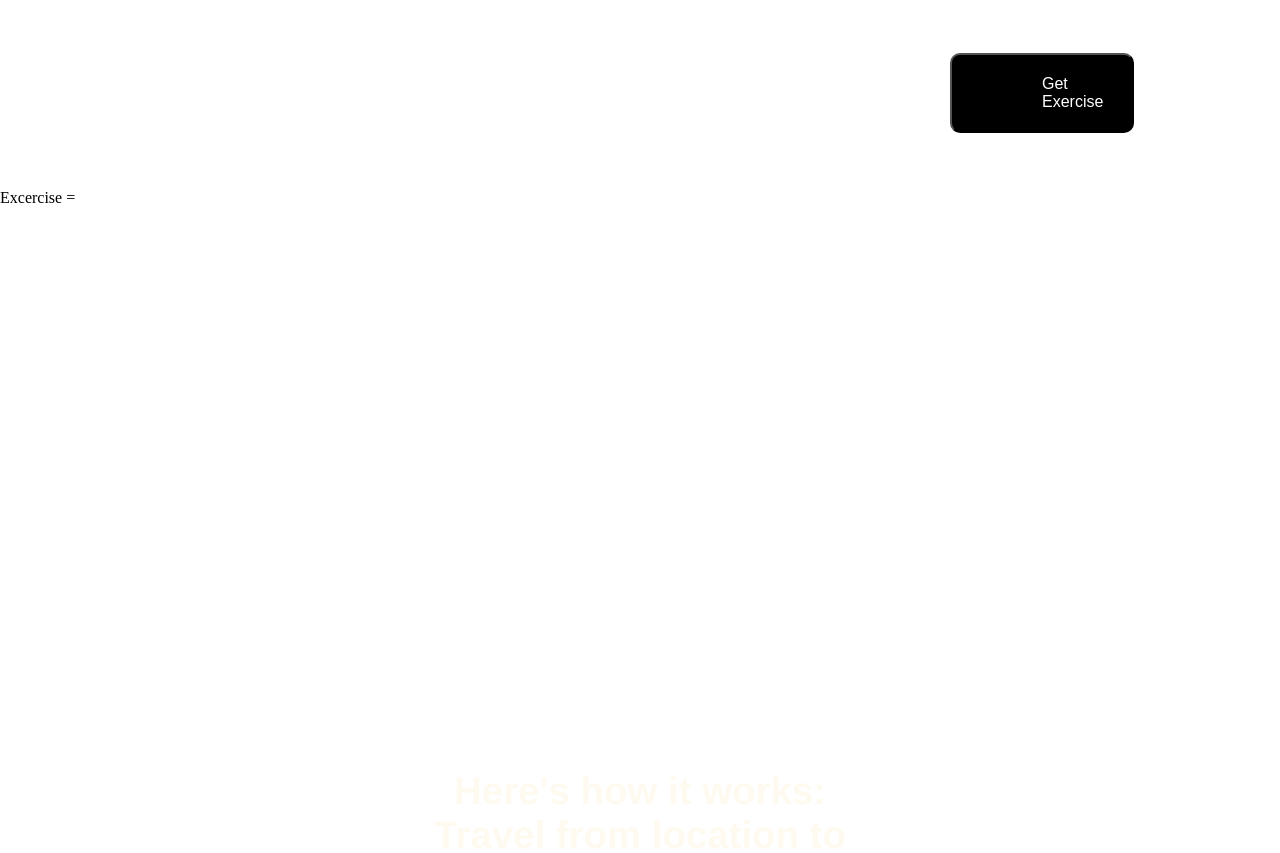
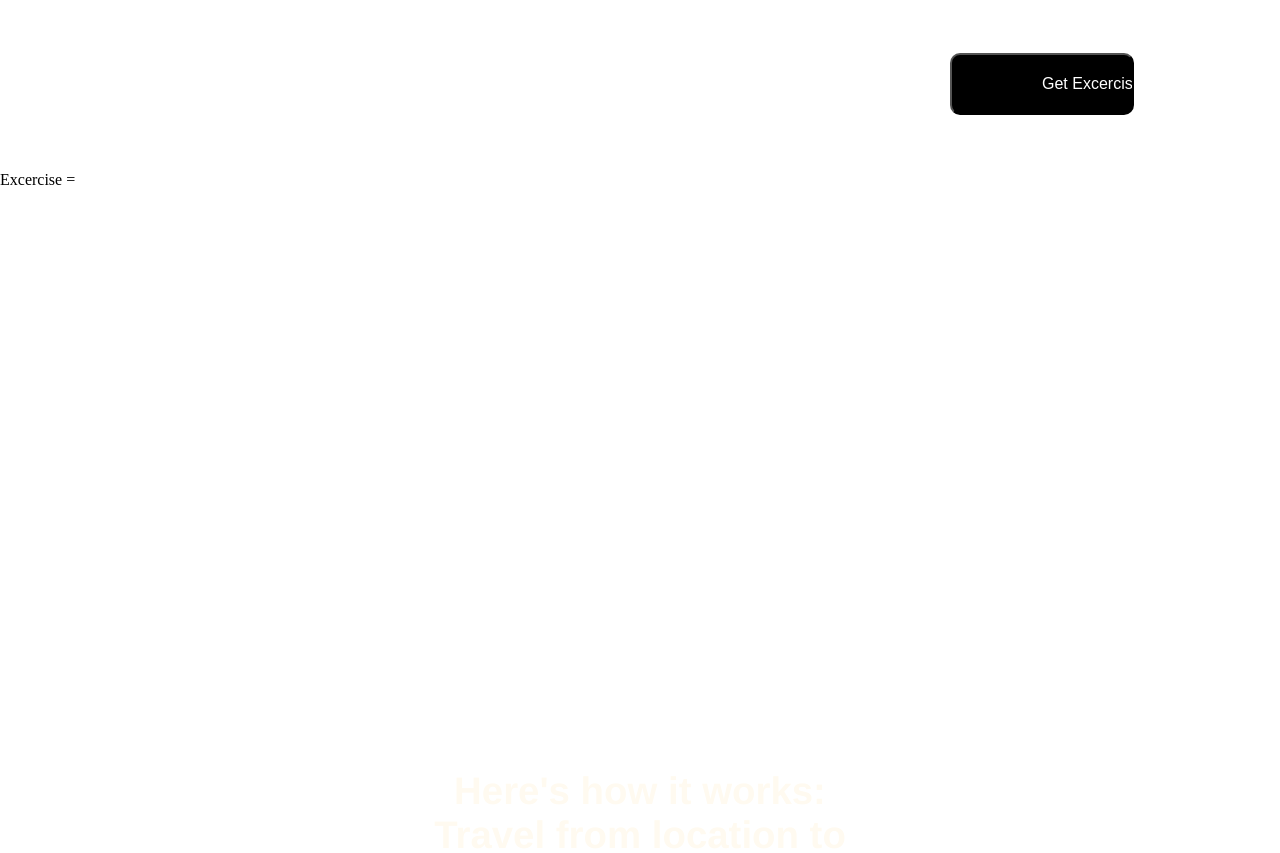
Before and after one commit to jennatark/FinalProject, a plain HTML site: page index.html in a window 1280 px wide. Shown: the part 3487-4340 px from the top of the page. Drawn offline with Linux system fonts and the light colour scheme.

Commit message:
Update index.html

```diff
--- a/index.html
+++ b/index.html
@@ -2,6 +2,7 @@
     <head>
         <title>Final Website</title>
         <link rel="stylesheet" href="final.css">
+        <script src="final.js"></script>
       </head>
     <body>
         <div class ="para">
@@ -36,7 +37,8 @@
       24) Sprints <br>
       25) Pump Squats <br>
     </p>
-     <button class="button button1" onclick="randExer()"> Get Exercise</button>
+    <input type = "button" class="button button1" value="Get Excercise!" onclick="randExer()">
+     <!-- <button class="button button1" onclick="randExer()"> Get Exercise</button> -->
 <p> Excercise = <div id="result"> </div> </p>
 
 
```
